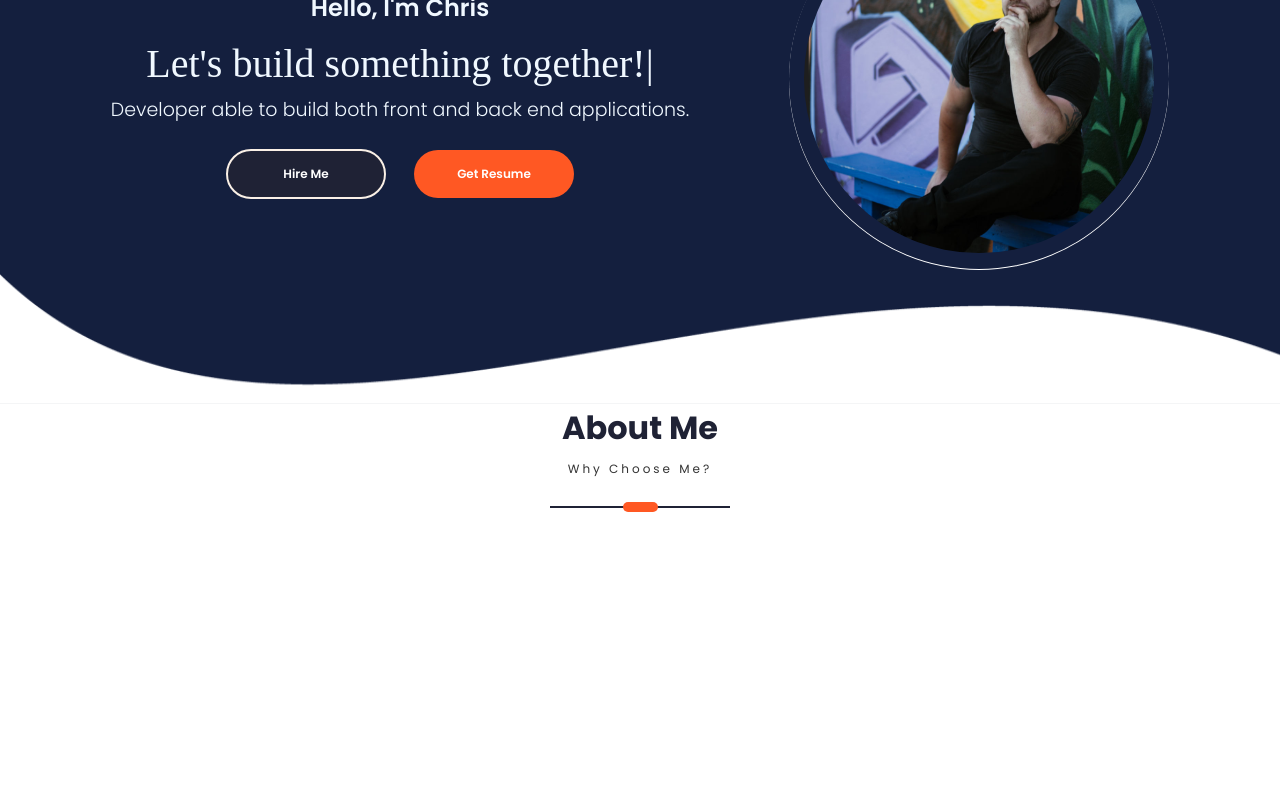
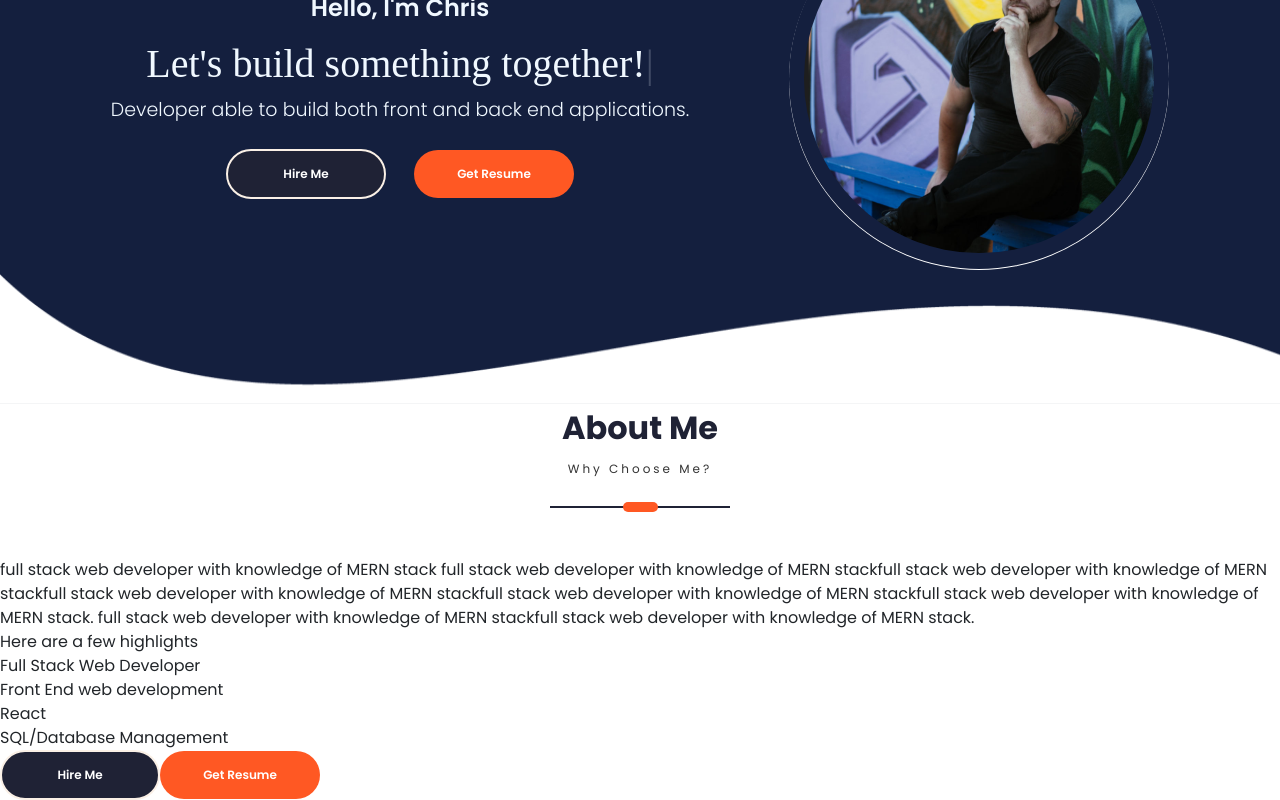
Before and after one commit to chris6661/new-portfolio, a React (Create React App) app in the folder client/: page / in a window 1280 px wide. Shown: the part 266-1066 px from the top of the page. Before the commit the page ends 824 px from the top, so only its background shows below. Built offline with nearby package versions, Linux system fonts and the light colour scheme; a web font is replaced by a local one.

Commit message:
added baseline for about me section

```diff
--- a/client/src/PortfolioContainer/AboutMe/AboutMe.js
+++ b/client/src/PortfolioContainer/AboutMe/AboutMe.js
@@ -4,10 +4,62 @@ import ScrollService from "../../utilities/ScrollService"
 import Animations from "../../utilities/Animations"
 
 export default function AboutMe(props) {
+
+    let fadeInScreenHandler = (screen) => {
+        if(screen.fadeScreen !== props.id)
+        return
+        Animations.animations.fadeInScreen(props.id)
+    }
+
+    const fadeInSubscription = ScrollService.currentScreenFadeIn.subscribe(fadeInScreenHandler);
+
+    const SCREEN_CONSTANTS = {
+        description: "full stack web developer with knowledge of MERN stack full stack web developer with knowledge of MERN stackfull stack web developer with knowledge of MERN stackfull stack web developer with knowledge of MERN stackfull stack web developer with knowledge of MERN stackfull stack web developer with knowledge of MERN stack. full stack web developer with knowledge of MERN stackfull stack web developer with knowledge of MERN stack.",
+        // list of highlights
+        highlights: {
+            bullets: [
+                "Full Stack Web Developer",
+                "Front End web development",
+                "React",
+                "SQL/Database Management"
+            ],
+            heading: "Here are a few highlights"
+        }
+    }
+    const renderHighlight = () => {
+        return SCREEN_CONSTANTS.highlights.bullets.map((value, i) => (
+                <div className='highlisghts' key ={i}>
+                    <div className='highlight-blob'></div>
+                        <span>{value}</span>
+                    </div>
+            ));
+    };
+
   return (
-    <div className='about-me-container screen-container'>
+    <div className='about-me-container screen-container' id = {props.id || ""}>
         <div className='about-me-parent'>
             <ScreenHeading title={"About Me"} subHeading = {"Why Choose Me?"}/>
+            <div className='about-me-card'>
+                <div className='about-me-profile'></div>
+                <div className='about-me-details'>
+                    <span className='about-me-description'>{SCREEN_CONSTANTS.description}</span>
+                    <div className='about-me-highlights'>
+                        <div className='highlight-heading'>
+                            <span>{SCREEN_CONSTANTS.highlights.heading}</span>
+                        </div>
+                        {renderHighlight()}
+                    </div>
+                    <div className='about-me-options'>
+                    <button className="btn primary-btn">
+              {" "}
+              Hire Me {" "}
+            </button>
+            <a href = "chrishrutkay.pdf" download = "chrishrutkay.pdf">
+              <button className="btn highlighted-btn">Get Resume</button>
+            </a>
+                    </div>
+                </div>
+            </div>
         </div>
     </div>
   )
```
